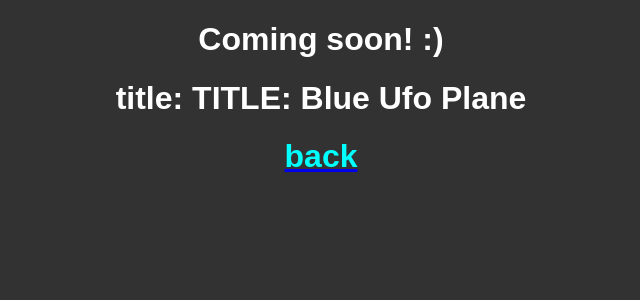
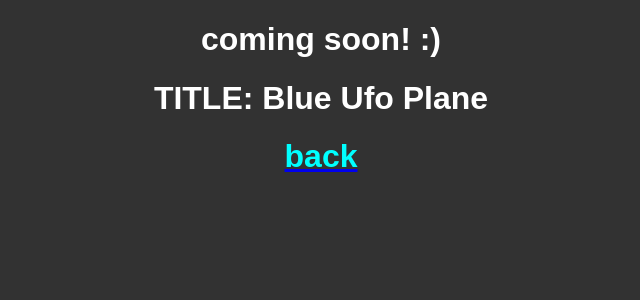
Before and after one commit to zoltanalmodo/kodflix, a React (Create React App) app: page /ID_blue_ufo_plane in a window 1280 px wide. Shown: the top 300 px of the page, without its empty margins (319-959 px from the left). Built offline with nearby package versions, Linux system fonts and the light colour scheme.

Commit message:
issue_15_details message updated...

```diff
--- a/src/details/Details.js
+++ b/src/details/Details.js
@@ -8,7 +8,7 @@ export default class Details extends React.Component {
     constructor() {
         super();
         this.state = {
-            message: '(Hello, this will be the details page for each Movie & TV show :)',
+            message: 'Hello, more details...',
             drawing: {}
 
         }
@@ -26,7 +26,7 @@ export default class Details extends React.Component {
 
     changeMessage() {
         this.setState({
-            message: 'Coming soon! :)',
+            message: 'coming soon! :)',
         });
     }
 
@@ -46,7 +46,7 @@ export default class Details extends React.Component {
                         {this.state.message}
                     </h1>
                     <h1>
-                        title: {this.state.drawing.title}
+                        {this.state.drawing.title}
                     </h1>
                     <Link to={'/'}>
                         <h1 className='home_button'>
```
